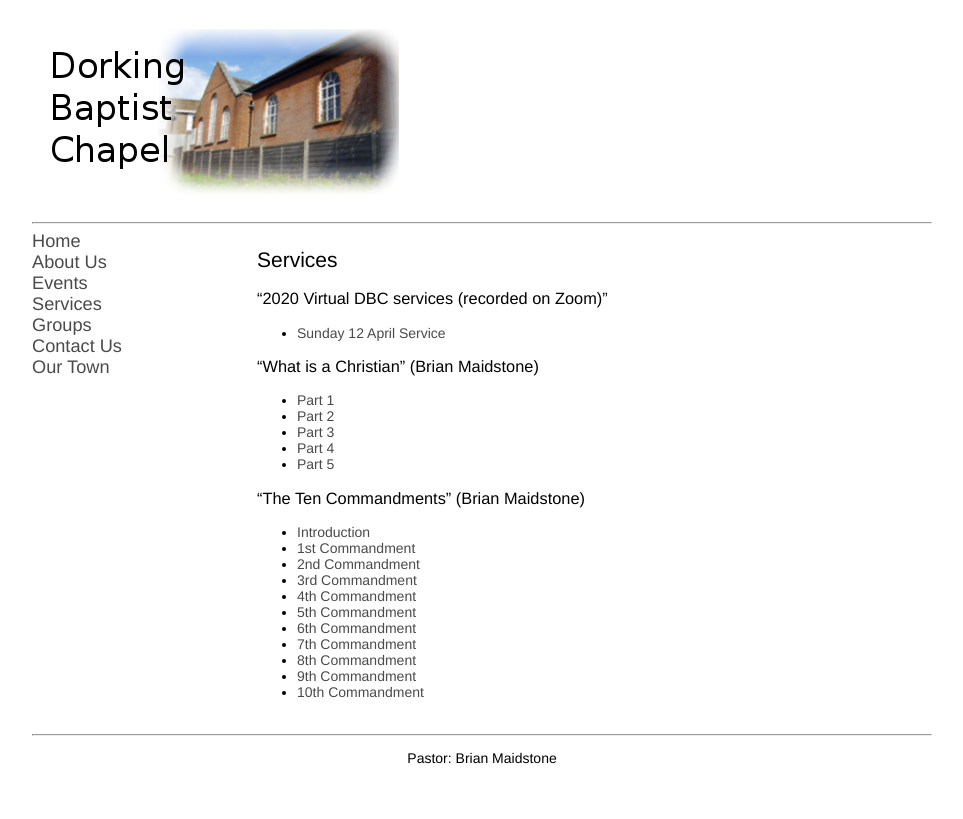
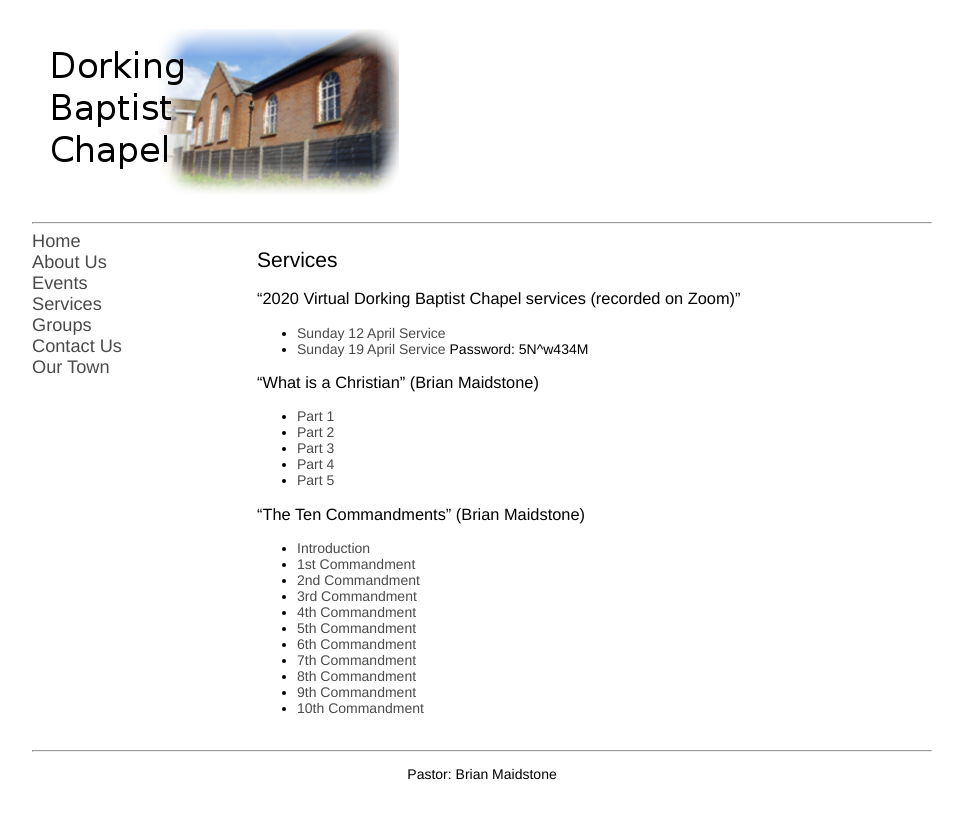
Before and after one commit to pandastreet/dorkingbaptistchapel.org.uk, a Jekyll site: the page built from services.md, in a window 1280 px wide. Shown: the top 819 px of the page, without its empty margins (158-1121 px from the left). Built offline with Jekyll 4.4.1, drawn with Linux system fonts in a browser that asks for light colours; our own code applies the rules of GitHub Pages for plain Markdown files.

Commit message:
Update services.md

```diff
--- a/services.md
+++ b/services.md
@@ -4,9 +4,9 @@ layout: default
 
 ## Services
 
-### "2020 Virtual DBC services (recorded on Zoom)"
+### "2020 Virtual Dorking Baptist Chapel services (recorded on Zoom)"
 * [Sunday 12 April Service](https://us02web.zoom.us/rec/share/wdx-N6_P5GpIfInp2kbDfp8KRLXIX6a823AYq6Ffmhy3LJVY6esqm_Bmg9qWMZ9R)
-
+* [Sunday 19 April Service](https://us02web.zoom.us/rec/share/-cZsMqrBr0NLEp2S0nneYIF6HoP8X6a81nRM__ZYzR7UZokanoDBuTIqyj_HtjrH) Password: 5N^w434M
 
 ### "What is a Christian" (Brian Maidstone)
 
```
